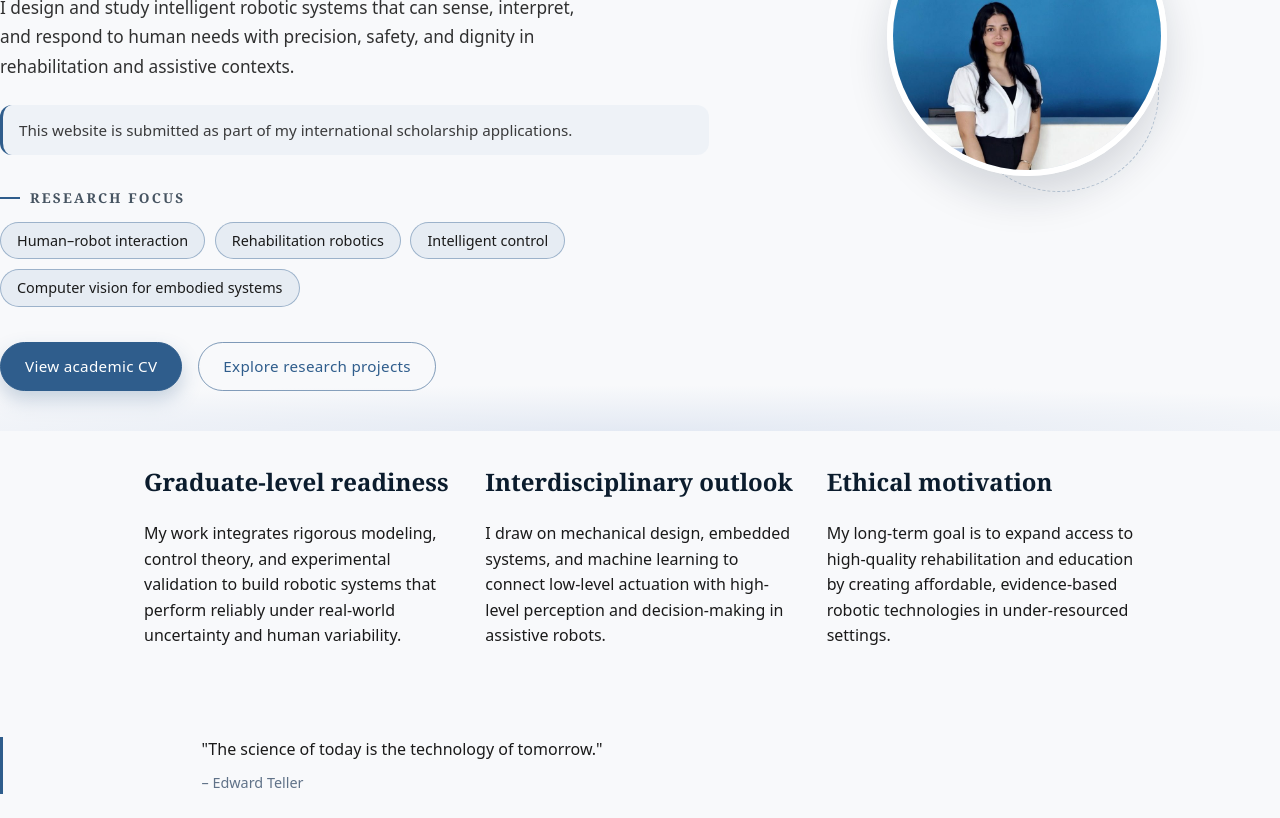
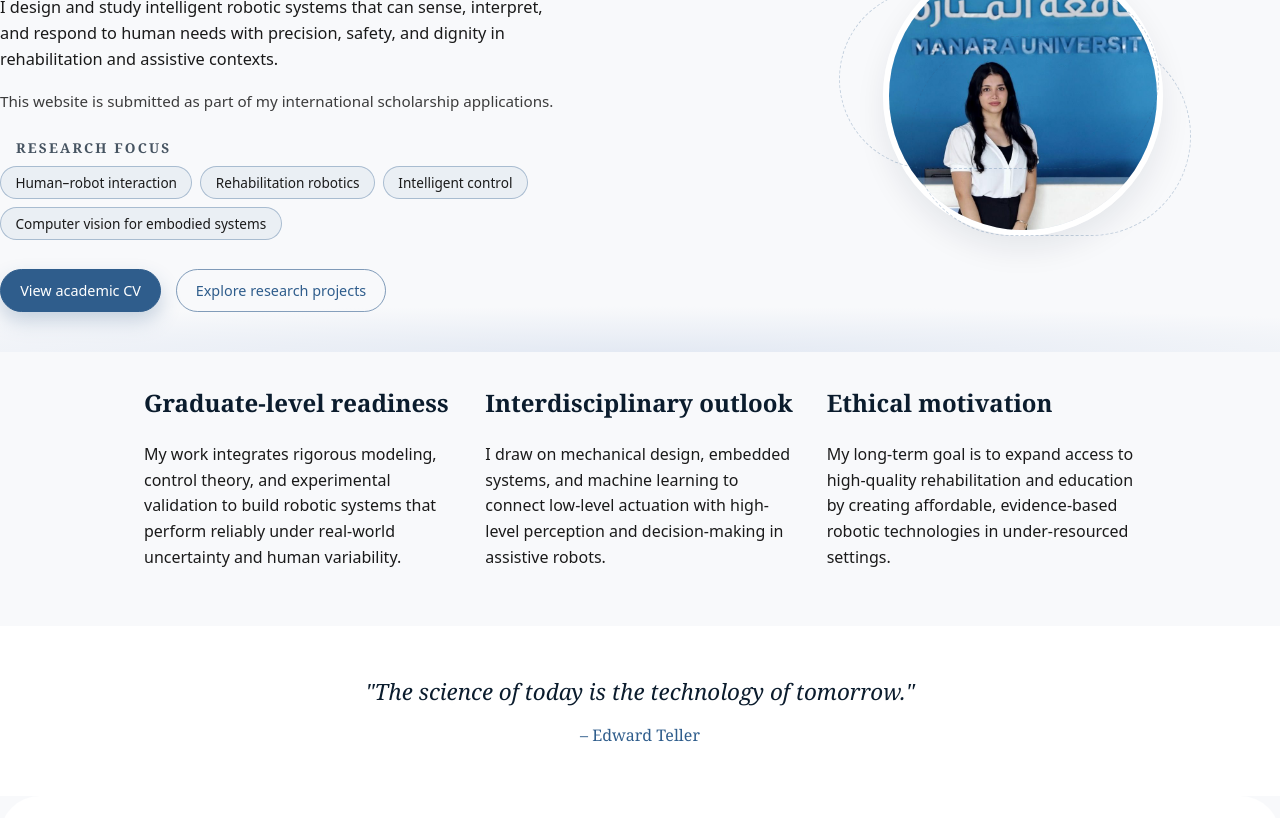
Before and after one commit to Lia202lia/Lia202lia.github.io, a plain HTML site: page index.html in a window 1280 px wide. Shown: the part 252-1070 px from the top of the page. Drawn offline with Linux system fonts and the light colour scheme.

Commit message:
Update style.css

```diff
--- a/style.css
+++ b/style.css
@@ -4,17 +4,14 @@
 --color-nav: #0B1C2D;
 --color-accent: #2F5D8C;
 --color-soft-accent: #9FB7D4;
---color-quote: #3A506B;
 
 --font-body: system-ui, -apple-system, BlinkMacSystemFont, "Segoe UI", sans-serif;
 --font-heading: "Georgia", "Times New Roman", serif;
---font-quote: "Georgia", serif;
 
 --radius-soft: 18px;
 --radius-pill: 999px;
 
 --shadow-soft: 0 14px 30px rgba(11, 28, 45, 0.08);
---shadow-profile: 0 20px 40px rgba(11, 28, 45, 0.15);
 
 --transition-fast: 150ms ease-out;
 --transition-med: 220ms ease-out;
@@ -255,12 +252,8 @@ overflow: hidden;
 .hero-inner {
 display: grid;
 grid-template-columns: minmax(0, 1.4fr) minmax(0, 1fr);
-gap: 4rem;
-align-items: flex-start;
-}
-
-.title-section {
-margin-bottom: 1.5rem;
+gap: 3rem;
+align-items: center;
 }
 
 .hero-kicker {
@@ -269,63 +262,29 @@ text-transform: uppercase;
 font-size: 0.78rem;
 color: rgba(11, 28, 45, 0.75);
 margin-bottom: 0.75rem;
-display: inline-block;
-padding: 0.2rem 0.8rem;
-background-color: rgba(159, 183, 212, 0.15);
-border-radius: var(--radius-pill);
 }
 
 .hero h1 {
-font-size: clamp(2.6rem, 5vw, 3.2rem);
-margin-bottom: 0.8rem;
-line-height: 1.2;
+font-size: clamp(2.4rem, 4vw, 2.9rem);
+margin-bottom: 0.5rem;
 }
 
 .hero-mission {
-font-size: 1.08rem;
-max-width: 38rem;
-line-height: 1.7;
-color: rgba(26, 26, 26, 0.9);
-}
-
-/* Quote Section */
-.quote-section {
-margin: 2rem 0 1.5rem;
-padding-left: 2rem;
-border-left: 3px solid var(--color-accent);
-}
-
-.inspiration-quote {
-font-family: var(--font-quote);
-font-size: 1.1rem;
-font-style: italic;
-color: var(--color-quote);
-line-height: 1.6;
-margin: 0;
-padding: 0.5rem 0;
-}
-
-.quote-author {
-display: block;
-font-size: 0.9rem;
-color: rgba(58, 80, 107, 0.8);
-margin-top: 0.5rem;
-font-style: normal;
-font-weight: 500;
+font-size: 1.02rem;
+max-width: 36rem;
+padding-right: 2rem;
 }
 
 .hero-note {
-margin-top: 1.5rem;
+margin-top: 1rem;
 font-size: 0.95rem;
 color: rgba(26, 26, 26, 0.85);
-background-color: rgba(159, 183, 212, 0.1);
-padding: 0.8rem 1rem;
-border-radius: 12px;
-border-left: 3px solid var(--color-accent);
+padding-right: 2rem;
 }
 
 .hero-focus-areas {
-margin-top: 2rem;
+margin-top: 1.5rem;
+padding-right: 2rem;
 }
 
 .section-label {
@@ -333,56 +292,38 @@ font-size: 0.85rem;
 letter-spacing: 0.16em;
 text-transform: uppercase;
 color: rgba(11, 28, 45, 0.75);
-margin-bottom: 0.8rem;
-display: flex;
-align-items: center;
-}
-
-.section-label::before {
-content: "";
-display: inline-block;
-width: 20px;
-height: 2px;
-background-color: var(--color-accent);
-margin-right: 10px;
+margin-bottom: 0.45rem;
+padding-left: 1rem;
 }
 
 .pill-list {
 list-style: none;
 display: flex;
 flex-wrap: wrap;
-gap: 0.6rem;
+gap: 0.5rem;
 padding: 0;
 margin: 0;
 }
 
 .pill-list li {
-padding: 0.4rem 1rem;
+padding: 0.3rem 0.9rem;
 border-radius: var(--radius-pill);
-border: 1.5px solid rgba(47, 93, 140, 0.4);
-font-size: 0.9rem;
-background-color: rgba(159, 183, 212, 0.2);
-font-weight: 500;
-transition: all var(--transition-fast);
-}
-
-.pill-list li:hover {
-background-color: rgba(47, 93, 140, 0.1);
-transform: translateY(-1px);
-border-color: var(--color-accent);
+border: 1px solid rgba(47, 93, 140, 0.35);
+font-size: 0.85rem;
+background-color: rgba(159, 183, 212, 0.16);
 }
 
 .hero-actions {
-margin-top: 2.2rem;
+margin-top: 1.8rem;
 display: flex;
 flex-wrap: wrap;
-gap: 1rem;
+gap: 0.9rem;
+padding-right: 2rem;
 }
 
 .hero-visual {
 position: relative;
 justify-self: center;
-margin-top: 1rem;
 }
 
 .profile-circle {
@@ -394,55 +335,34 @@ background: radial-gradient(circle at 30% 20%, #FFFFFF 0, #E3E9F3 55%, #D4DEEC 1
 display: flex;
 align-items: center;
 justify-content: center;
-box-shadow: var(--shadow-profile);
-border: 6px solid #FFFFFF;
-position: relative;
-z-index: 2;
+box-shadow: var(--shadow-soft);
+border: 6px solid white;
 }
 
 .profile-image {
 width: 100%;
 height: 100%;
 object-fit: cover;
-transition: transform var(--transition-med);
-}
-
-.profile-image:hover {
-transform: scale(1.03);
 }
 
 .hero-orbit {
 position: absolute;
 border-radius: 999px;
-border: 1.5px dashed rgba(47, 93, 140, 0.3);
-pointer-events: none;
-z-index: 1;
+border: 1px dashed rgba(47, 93, 140, 0.26);
 }
 
 .hero-orbit-1 {
 width: 320px;
 height: 180px;
-top: 10%;
-left: -10%;
-animation: orbit-1 25s linear infinite;
+top: 12%;
+left: -16%;
 }
 
 .hero-orbit-2 {
-width: 260px;
+width: 280px;
 height: 200px;
-bottom: 5%;
-right: -8%;
-animation: orbit-2 20s linear infinite reverse;
-}
-
-@keyframes orbit-1 {
-0% { transform: rotate(0deg); }
-100% { transform: rotate(360deg); }
-}
-
-@keyframes orbit-2 {
-0% { transform: rotate(0deg); }
-100% { transform: rotate(-360deg); }
+bottom: 0;
+right: -10%;
 }
 
 .hero-curve {
@@ -457,7 +377,6 @@ background: radial-gradient(120% 120% at 50% 100%, #E3E9F3 0, transparent 65%);
 @media (max-width: 900px) {
 .hero-inner {
 grid-template-columns: minmax(0, 1fr);
-gap: 2.5rem;
 }
 
 .hero-visual {
@@ -469,26 +388,15 @@ width: 240px;
 height: 240px;
 }
 
-.quote-section {
-padding-left: 1.5rem;
-margin: 1.5rem 0 1rem;
-}
+.hero-mission,
+.hero-note,
+.hero-focus-areas,
+.hero-actions {
+padding-right: 0;
 }
 
-@media (max-width: 600px) {
-.profile-circle {
-width: 220px;
-height: 220px;
-}
-
-.hero-orbit-1 {
-width: 260px;
-height: 150px;
-}
-
-.hero-orbit-2 {
-width: 220px;
-height: 170px;
+.section-label {
+padding-left: 0;
 }
 }
 
@@ -512,6 +420,33 @@ font-size: 1.02rem;
 .intro-grid {
 grid-template-columns: minmax(0, 1fr);
 }
+}
+
+/* Quote Section */
+.quote-section {
+padding: 3rem 0;
+background-color: #FFFFFF;
+}
+
+.inspirational-quote {
+font-family: var(--font-heading);
+font-size: 1.4rem;
+font-style: italic;
+color: var(--color-nav);
+text-align: center;
+max-width: 600px;
+margin: 0 auto;
+line-height: 1.6;
+padding: 0 1rem;
+}
+
+.quote-author {
+display: block;
+font-size: 1rem;
+color: var(--color-accent);
+margin-top: 0.8rem;
+font-style: normal;
+font-weight: 500;
 }
 
 .highlight-section {
@@ -560,14 +495,12 @@ display: inline-flex;
 align-items: center;
 justify-content: center;
 border-radius: var(--radius-pill);
-padding: 0.7rem 1.5rem;
-font-size: 0.95rem;
+padding: 0.55rem 1.2rem;
+font-size: 0.9rem;
 border: 1px solid transparent;
 text-decoration: none;
 cursor: pointer;
-transition: all var(--transition-med);
-font-weight: 500;
-letter-spacing: 0.02em;
+transition: background-color var(--transition-med), color var(--transition-med), border-color var(--transition-med), box-shadow var(--transition-med), transform var(--transition-fast);
 }
 
 .button.primary {
@@ -582,7 +515,7 @@ box-shadow: 0 10px 20px rgba(47, 93, 140, 0.25);
 background-color: #22476C;
 border-color: #22476C;
 box-shadow: 0 12px 24px rgba(11, 28, 45, 0.28);
-transform: translateY(-2px);
+transform: translateY(-1px);
 }
 
 .button.ghost {
@@ -593,8 +526,7 @@ border-color: rgba(47, 93, 140, 0.6);
 
 .button.ghost:hover,
 .button.ghost:focus-visible {
-background-color: rgba(47, 93, 140, 0.08);
-transform: translateY(-2px);
+background-color: rgba(47, 93, 140, 0.06);
 }
 
 /* Page hero */
@@ -881,8 +813,6 @@ color: rgba(26, 26, 26, 0.7);
 
 .footer-location {
 margin-top: 0.25rem;
-font-style: italic;
-color: rgba(26, 26, 26, 0.65);
 }
 
 /* Accessibility */
@@ -905,15 +835,7 @@ body {
 font-size: 15px;
 }
 
-.hero h1 {
-font-size: 2.2rem;
-}
-
-.hero-mission {
-font-size: 1rem;
-}
-
-.inspiration-quote {
-font-size: 1rem;
+.inspirational-quote {
+font-size: 1.2rem;
 }
 }
```
